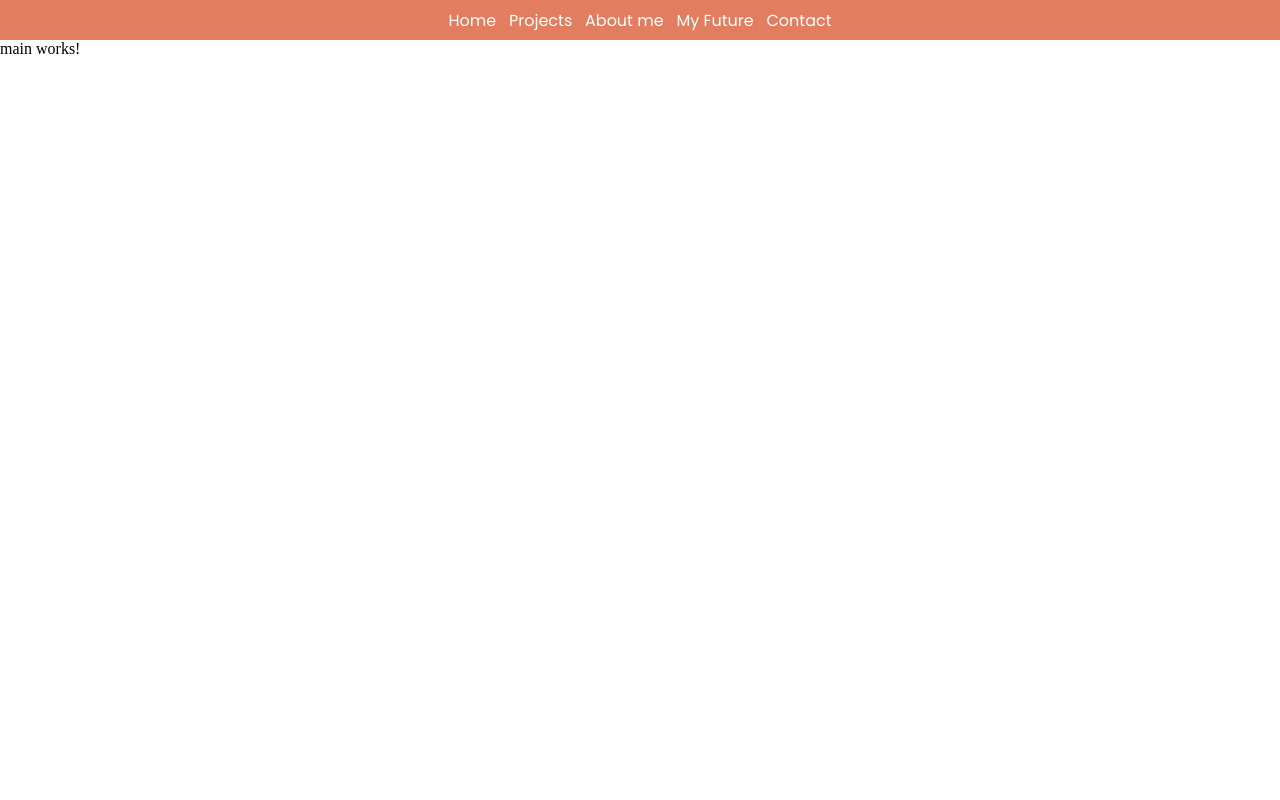
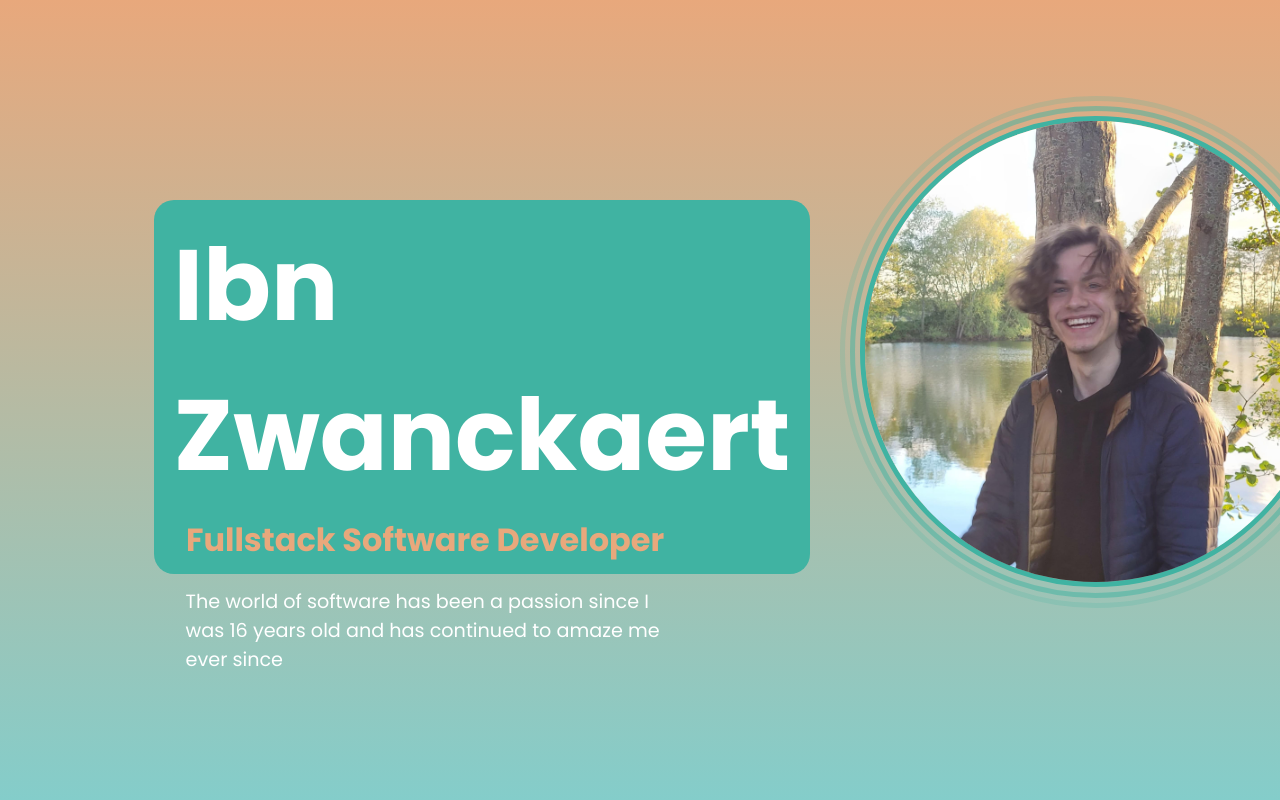
Before and after one commit to ThatGhost/Portfolio, an Angular app: page / in a window 1280 px wide. Shown: the top 800 px of the page. Built offline with nearby package versions, Linux system fonts and the light colour scheme.

Commit message:
finished home

```diff
--- a/src/app/app.component.html
+++ b/src/app/app.component.html
@@ -1,4 +1,3 @@
 <main>
-  <app-header></app-header>
   <router-outlet></router-outlet>
 </main>
--- a/src/components/pages/home/home.component.html
+++ b/src/components/pages/home/home.component.html
@@ -1,7 +1,7 @@
 <section class ="home">
     <!--the 4 components-->
-    <app-main></app-main>
-    <app-projects></app-projects>
-    <app-about-me></app-about-me>
-    <app-contact></app-contact>
+    <app-main class = "card"></app-main>
+    <app-projects class = "card"></app-projects>
+    <app-about-me class = "card"></app-about-me>
+    <app-contact class = "card"></app-contact>
 </section>
--- a/src/components/pages/home/home.component.scss
+++ b/src/components/pages/home/home.component.scss
@@ -2,6 +2,10 @@
     display: grid;
     grid-template: 1 4;
     width: 100%;
-    height: 380svh;
-    margin-top: 5svh;
+    height: 400svh;
+
+    .card {
+        height: 100svh;
+        width: 100%;
+    }
 }
--- a/src/components/standalone/main/main.component.html
+++ b/src/components/standalone/main/main.component.html
@@ -1 +1,14 @@
-<p>main works!</p>
+<section class = "main">
+    <div class = "left">
+        <section class = "title">
+            <h1>Ibn Zwanckaert</h1>
+            <h2>Fullstack Software Developer</h2>
+        </section>
+        <p>The world of software has been a passion since I was 16 years old and has continued to amaze me ever since</p>
+    </div>
+    <section class = "picture">
+        <img src ="/assets/pic.jpg">
+        <div class = "ring1"></div>
+        <div class = "ring2"></div>
+    </section>
+</section>
--- a/src/components/standalone/main/main.component.scss
+++ b/src/components/standalone/main/main.component.scss
@@ -0,0 +1,108 @@
+@import "../../../assets/styles/main";
+@import "../../../assets/styles/colors";
+
+.main {
+    height: 100%;
+    width: 100%;
+    position: relative;
+    overflow: hidden;
+
+    background: linear-gradient($c-yellow, $c-blue);
+
+    .picture {
+        width: 40%;
+        position: absolute;
+        overflow: hidden;
+        right: 0;
+        top: 12%;
+
+        &::after {
+            content: "";
+            display: block;
+            padding-bottom: 100%;
+        }
+
+        img {
+            border-radius: 50%;
+            border: 5px solid $c-auqamarine;
+            position: absolute;
+            top: 4%;
+            right: -10%;
+            height: 90%;
+        }
+
+        .ring1 {
+            border-radius: 50%;
+            border: 5px solid rgba($c-auqamarine, 0.5);
+            position: absolute;
+            top: 2%;
+            right: -12%;
+
+            width: 94%;
+            height: 94%;
+        }
+
+        .ring2 {
+            border-radius: 50%;
+            border: 5px solid rgba($c-auqamarine, 0.2);
+            position: absolute;
+            top: 0;
+            right: -14%;
+
+            width: 98%;
+            height: 98%;
+        }
+    }
+
+    .left {
+        width: 50%;
+        height: 50%;
+        position: absolute;
+        left: 12%;
+        top: 25%;
+
+        .title {
+            background-color: $c-auqamarine;
+            padding: 10px 20px 10px 20px;
+            border-radius: 20px;
+            width: fit-content;
+
+            h1 {
+                color: $c-white;
+                font-size: 100px;
+                margin: 0;
+                @include poppins-medium;
+
+                @media screen and (max-width: 600px) {
+                    font-size: 40px;
+                }
+            }
+
+            h2 {
+                color: $c-yellow;
+                font-size: xx-large;
+                padding-left: 2%;
+                margin-top: 1%;
+                @include poppins-medium;
+
+                @media screen and (max-width: 600px) {
+                    font-size: large;
+                }
+            }
+        }
+
+        p {
+            margin-left: 5%;
+            margin-top: 2%;
+            width: 75%;
+            color: $c-white;
+            font-size: larger;
+            @include poppins-medium;
+
+            @media screen and (max-width: 600px) {
+                font-size: medium;
+                width: 100%;
+            }
+        }
+    }
+}
--- a/src/components/standalone/projects/projects.component.html
+++ b/src/components/standalone/projects/projects.component.html
@@ -1 +1,3 @@
-<p>projects works!</p>
+<section class = "projects">
+    <h1>projects</h1>
+</section>
--- a/src/components/standalone/projects/projects.component.scss
+++ b/src/components/standalone/projects/projects.component.scss
@@ -0,0 +1,9 @@
+@import "../../../assets/styles/main";
+@import "../../../assets/styles/colors";
+
+.projects {
+    height: 100%;
+    width: 100%;
+    position: relative;
+    background: linear-gradient($c-blue, $c-pink);
+}
```
Also changed, not shown: src/assets/pic.jpg (added).
